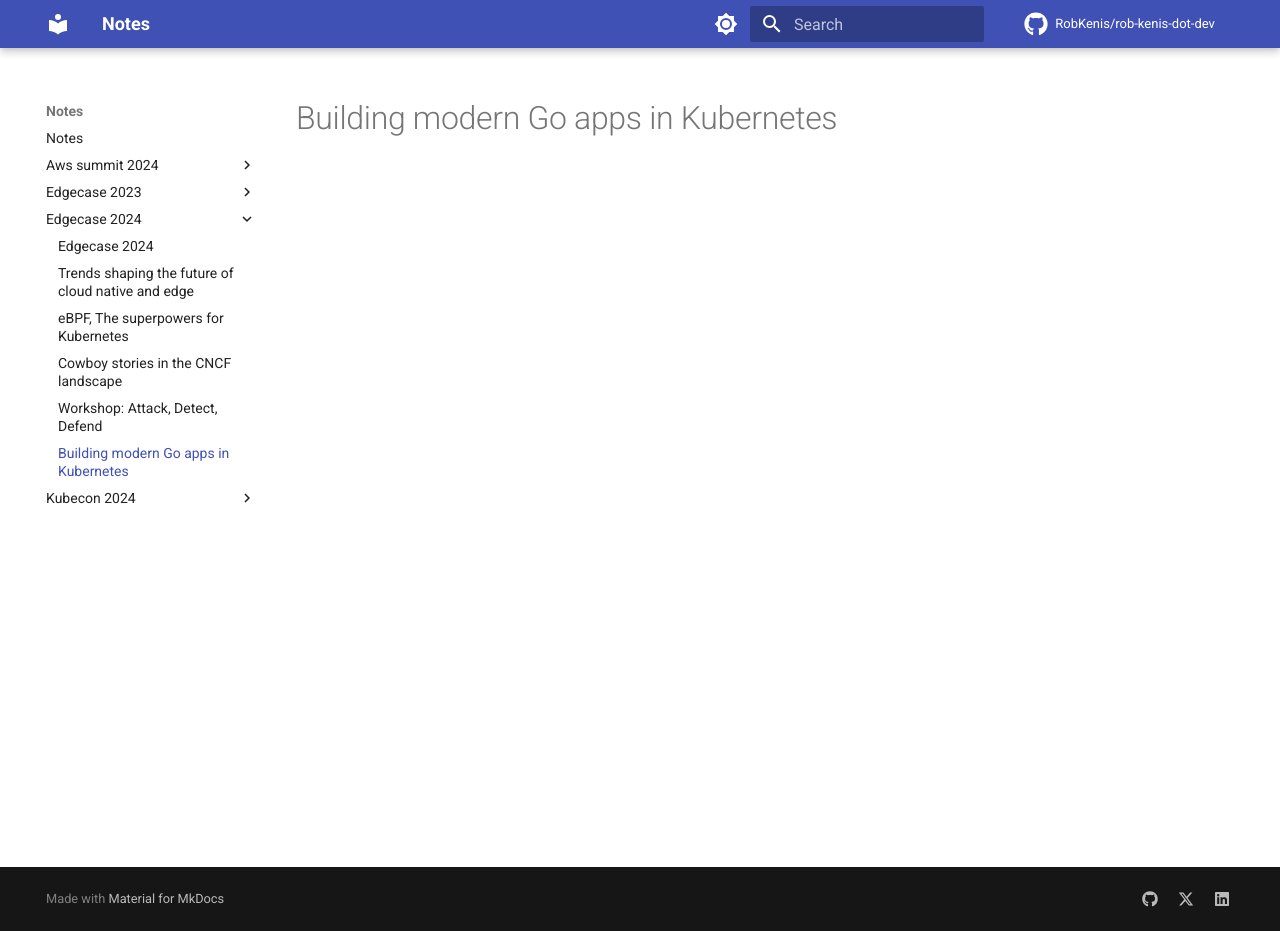
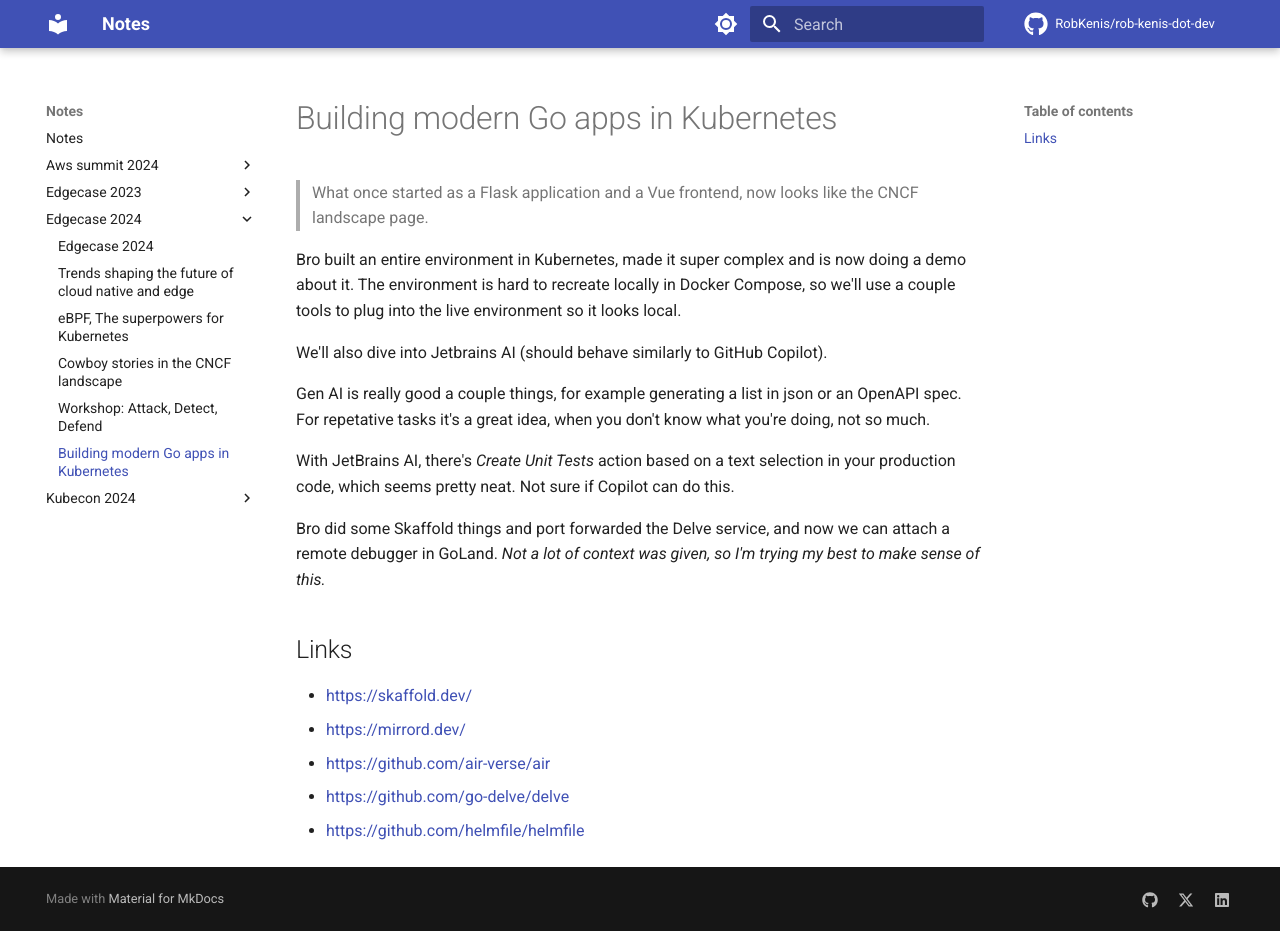
Before and after one commit to RobKenis/rob-kenis-dot-dev, an MkDocs documentation site: the page built from docs/edgecase-2024/5-building-modern-go-apps.md, in a window 1280 px wide and 931 px high. Built offline with MkDocs 1.6.1 and Material for MkDocs 9.7.7, drawn with Linux system fonts in a browser that asks for light colours; comment, search, counter and statistics services are not loaded.

Commit message:
Add docs on the golang session
I don't really know what happened lol

```diff
--- a/docs/edgecase-2024/5-building-modern-go-apps.md
+++ b/docs/edgecase-2024/5-building-modern-go-apps.md
@@ -1 +1,26 @@
 # Building modern Go apps in Kubernetes
+
+> What once started as a Flask application and a Vue frontend, now looks like the CNCF landscape page.
+
+Bro built an entire environment in Kubernetes, made it super complex and is now doing a demo about it.
+The environment is hard to recreate locally in Docker Compose, so we'll use a couple tools to
+plug into the live environment so it looks local.
+
+We'll also dive into Jetbrains AI (should behave similarly to GitHub Copilot).
+
+Gen AI is really good a couple things, for example generating a list in json or an OpenAPI spec. For
+repetative tasks it's a great idea, when you don't know what you're doing, not so much.
+
+With JetBrains AI, there's _Create Unit Tests_ action based on a text selection in your production
+code, which seems pretty neat. Not sure if Copilot can do this.
+
+Bro did some Skaffold things and port forwarded the Delve service, and now we can attach
+a remote debugger in GoLand. _Not a lot of context was given, so I'm trying my best to make sense of this._
+
+## Links
+
+- <https://skaffold.dev/>
+- <https://mirrord.dev/>
+- <https://github.com/air-verse/air>
+- <https://github.com/go-delve/delve>
+- <https://github.com/helmfile/helmfile>
```
